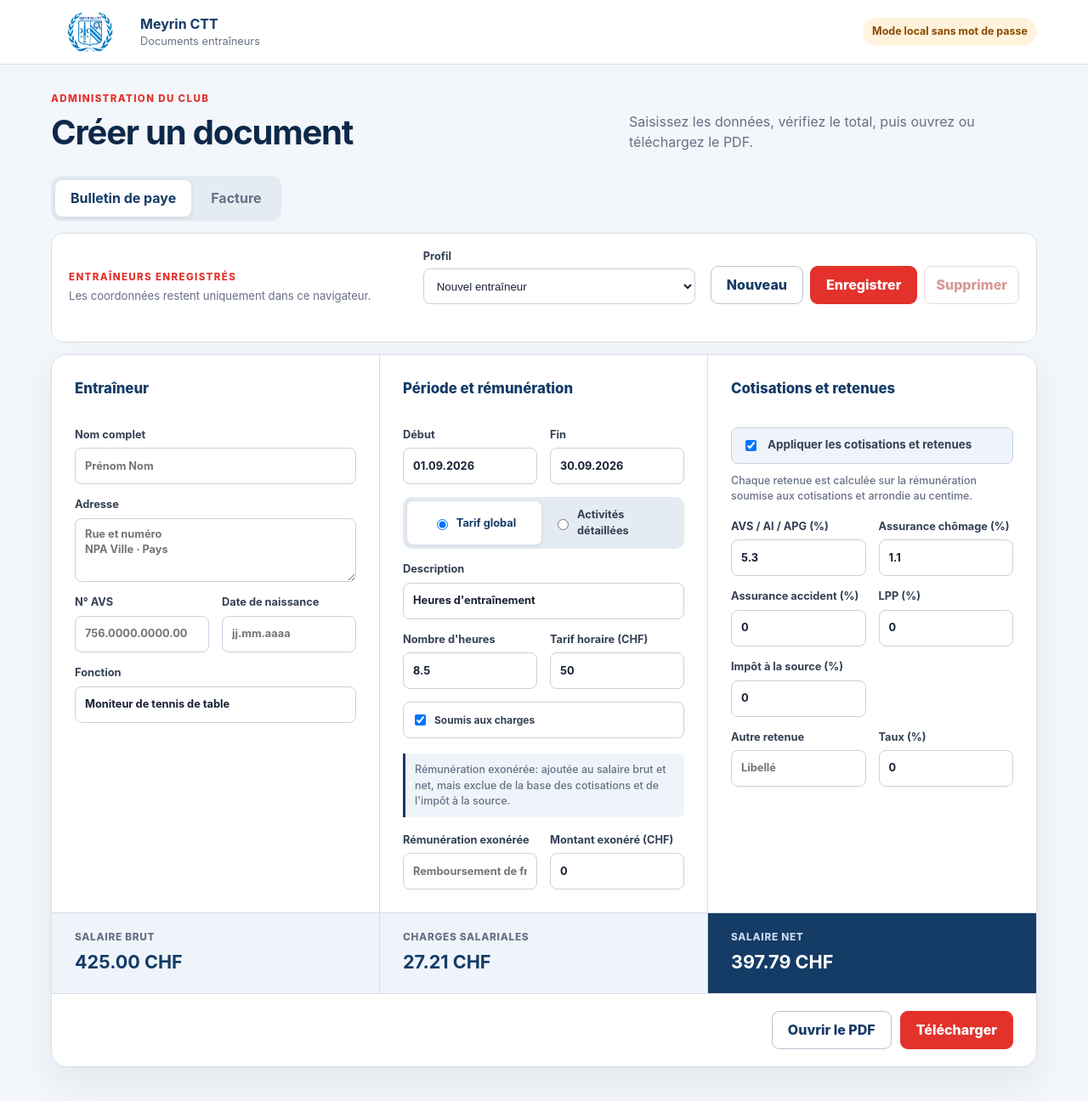
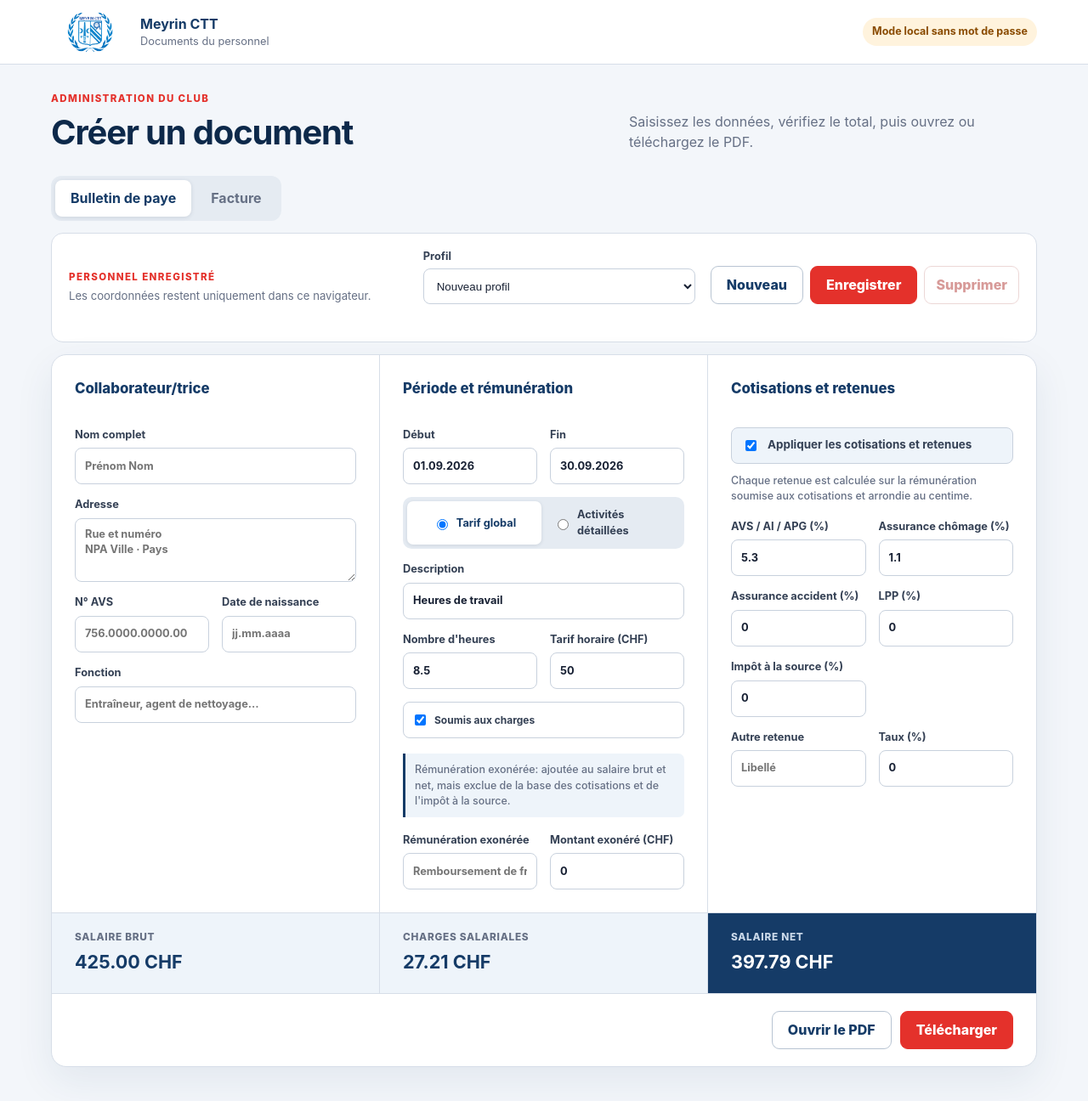
Before and after one commit to grigolet/meyrin-fiche-paye, a Flask app: page / in a window 1280 px wide. Shown: the top 1296 px of the page at 85% size. Run offline with Flask 3, Linux system fonts and the light colour scheme.

Commit message:
Generalize salary slips for club personnel

```diff
--- a/app.py
+++ b/app.py
@@ -146,7 +146,7 @@ def salary_pdf(form) -> tuple[bytes, str]:
     st = styles()
     trainer = form.get("trainer_name", "").strip()
     if not trainer:
-        raise ValueError("Le nom de l'entraîneur est obligatoire.")
+        raise ValueError("Le nom du collaborateur ou de la collaboratrice est obligatoire.")
 
     remuneration_mode = form.get("remuneration_mode", "global")
     gross_lines = []
@@ -171,7 +171,7 @@ def salary_pdf(form) -> tuple[bytes, str]:
         hourly_rate = dec(form.get("hourly_rate"))
         amount = hours * hourly_rate
         subject_to_charges = checkbox_enabled(form, "global_subject_to_charges")
-        label = form.get("global_description", "Heures d'entraînement").strip() or "Heures d'entraînement"
+        label = form.get("global_description", "Heures de travail").strip() or "Heures de travail"
         gross_lines.append((label if subject_to_charges else f"{label} (sans charges)", hours, "heure", hourly_rate, amount))
         if subject_to_charges:
             contribution_base += amount
@@ -226,8 +226,8 @@ def salary_pdf(form) -> tuple[bytes, str]:
 
     employee = Table(
         [
-            [p("EMPLOYEUR", st["label"]), p("ENTRAÎNEUR", st["label"])],
-            [p(f"{CLUB_NAME}\n{CLUB_ADDRESS}\nFonction: {form.get('role', 'Moniteur de tennis de table')}", st["body"]),
+            [p("EMPLOYEUR", st["label"]), p("COLLABORATEUR/TRICE", st["label"])],
+            [p(f"{CLUB_NAME}\n{CLUB_ADDRESS}\nFonction: {form.get('role', '')}", st["body"]),
              p(f"<b>{trainer}</b>\n{form.get('trainer_address', '')}\nN° AVS: {form.get('avs_number', '')}\nDate de naissance: {display_date(form.get('birth_date', ''))}", st["body"])],
         ],
         colWidths=[89 * mm, 89 * mm],
--- a/static/app.js
+++ b/static/app.js
@@ -38,7 +38,7 @@ function storeProfiles(profiles) {
 let profiles = loadProfiles();
 
 function renderProfiles(selectedId = "") {
-  profileSelect.replaceChildren(new Option("Nouvel entraîneur", ""));
+  profileSelect.replaceChildren(new Option("Nouveau profil", ""));
   [...profiles]
     .sort((a, b) => a.name.localeCompare(b.name, "fr"))
     .forEach((profile) => profileSelect.add(new Option(profile.name, profile.id)));
@@ -70,14 +70,14 @@ function applyProfile(profile) {
   salaryForm.trainer_address.value = profile.address || "";
   salaryForm.avs_number.value = profile.avsNumber || "";
   salaryForm.birth_date.value = displayBirthDate(profile.birthDate);
-  salaryForm.role.value = profile.role || "Moniteur de tennis de table";
+  salaryForm.role.value = profile.role || "";
   invoiceForm.invoice_trainer_name.value = profile.name || "";
   invoiceForm.invoice_trainer_address.value = profile.address || "";
   invoiceForm.iban.value = profile.iban || "";
 }
 
 function clearProfileFields() {
-  applyProfile({ role: "Moniteur de tennis de table" });
+  applyProfile({ role: "" });
   profileSelect.value = "";
   deleteProfileButton.disabled = true;
   profileStatus.textContent = "Nouveau profil prêt à être saisi.";
@@ -197,7 +197,7 @@ document.getElementById("save-profile").addEventListener("click", () => {
   const selected = profiles.find((item) => item.id === profileSelect.value);
   const profile = currentProfile(selected || {});
   if (!profile.name) {
-    profileStatus.textContent = "Saisissez le nom de l'entraîneur avant d'enregistrer.";
+    profileStatus.textContent = "Saisissez le nom de la personne avant d'enregistrer.";
     const nameField = activeDocumentType() === "invoice" ? invoiceForm.invoice_trainer_name : salaryForm.trainer_name;
     nameField.focus();
     return;
--- a/templates/index.html
+++ b/templates/index.html
@@ -4,7 +4,7 @@
   <meta charset="utf-8">
   <meta name="viewport" content="width=device-width, initial-scale=1">
   <meta name="description" content="Générateur privé de factures et bulletins de paye du Meyrin CTT">
-  <title>Documents entraîneurs · Meyrin CTT</title>
+  <title>Documents du personnel · Meyrin CTT</title>
   <link rel="icon" type="image/svg+xml" href="{{ url_for('static', filename='favicon.svg') }}">
   <link rel="stylesheet" href="{{ url_for('static', filename='style.css') }}">
 </head>
@@ -12,7 +12,7 @@
   <header class="topbar">
     <div class="brand">
       <img src="{{ url_for('static', filename='meyrin-ctt-logo.png') }}" alt="Logo Meyrin CTT">
-      <div><strong>Meyrin CTT</strong><span>Documents entraîneurs</span></div>
+      <div><strong>Meyrin CTT</strong><span>Documents du personnel</span></div>
     </div>
     <div class="privacy {{ 'protected' if protected else '' }}">{{ 'Accès protégé' if protected else 'Mode local sans mot de passe' }}</div>
   </header>
@@ -33,12 +33,12 @@
 
     <section class="profiles" aria-labelledby="profiles-title">
       <div class="profile-copy">
-        <p class="eyebrow" id="profiles-title">ENTRAÎNEURS ENREGISTRÉS</p>
+        <p class="eyebrow" id="profiles-title">PERSONNEL ENREGISTRÉ</p>
         <p>Les coordonnées restent uniquement dans ce navigateur.</p>
       </div>
       <label class="profile-picker">Profil
         <select id="trainer-profile">
-          <option value="">Nouvel entraîneur</option>
+          <option value="">Nouveau profil</option>
         </select>
       </label>
       <div class="profile-actions">
@@ -53,12 +53,12 @@
       <form action="/salary-slip.pdf" method="post" target="_blank" data-calculator="salary">
         <div class="form-grid">
           <fieldset>
-            <legend>Entraîneur</legend>
+            <legend>Collaborateur/trice</legend>
             <label class="wide">Nom complet<input name="trainer_name" placeholder="Prénom Nom" required></label>
             <label class="wide">Adresse<textarea name="trainer_address" rows="3" placeholder="Rue et numéro&#10;NPA Ville · Pays"></textarea></label>
             <label>N° AVS<input name="avs_number" placeholder="756.0000.0000.00"></label>
             <label>Date de naissance<input type="text" inputmode="numeric" name="birth_date" placeholder="jj.mm.aaaa" pattern="(?:0[1-9]|[12][0-9]|3[01])\.(?:0[1-9]|1[0-2])\.[0-9]{4}" title="Utilisez le format jj.mm.aaaa"></label>
-            <label class="wide">Fonction<input name="role" value="Moniteur de tennis de table"></label>
+            <label class="wide">Fonction<input name="role" placeholder="Entraîneur, agent de nettoyage…"></label>
           </fieldset>
 
           <fieldset>
@@ -70,7 +70,7 @@
               <label><input type="radio" name="remuneration_mode" value="detailed"> Activités détaillées</label>
             </div>
             <div class="remuneration-panel wide" data-remuneration-panel="global">
-              <label class="wide">Description<input name="global_description" value="Heures d'entraînement"></label>
+              <label class="wide">Description<input name="global_description" value="Heures de travail"></label>
               <label>Nombre d'heures<input type="number" inputmode="decimal" name="hours" step="0.01" min="0" value="8.5"></label>
               <label>Tarif horaire (CHF)<input type="number" inputmode="decimal" name="hourly_rate" step="0.01" min="0" value="50"></label>
               <label class="charge-toggle wide"><input type="checkbox" class="charge-toggle-input" checked><input type="hidden" name="global_subject_to_charges" value="1"><span>Soumis aux charges</span></label>
@@ -79,7 +79,7 @@
               <div class="line-head"><h2>Activités</h2><button type="button" class="text-button" id="add-salary-line">+ Ajouter</button></div>
               <div id="salary-lines">
                 <div class="salary-line">
-                  <label>Description<input name="activity_description[]" value="Entraînement enfants" disabled></label>
+                  <label>Description<input name="activity_description[]" placeholder="Nettoyage, entraînement…" disabled></label>
                   <label>Heures<input type="number" inputmode="decimal" name="activity_hours[]" step="0.01" min="0" value="1" disabled></label>
                   <label>Tarif (CHF)<input type="number" inputmode="decimal" name="activity_rate[]" step="0.01" min="0" value="50" disabled></label>
                   <label class="charge-toggle"><input type="checkbox" class="charge-toggle-input" checked disabled><input type="hidden" name="activity_subject_to_charges[]" value="1" disabled><span>Soumis aux charges</span></label>
```
Also changed, not shown: tests/test_app.py (+3 -1 lines), README.md.
